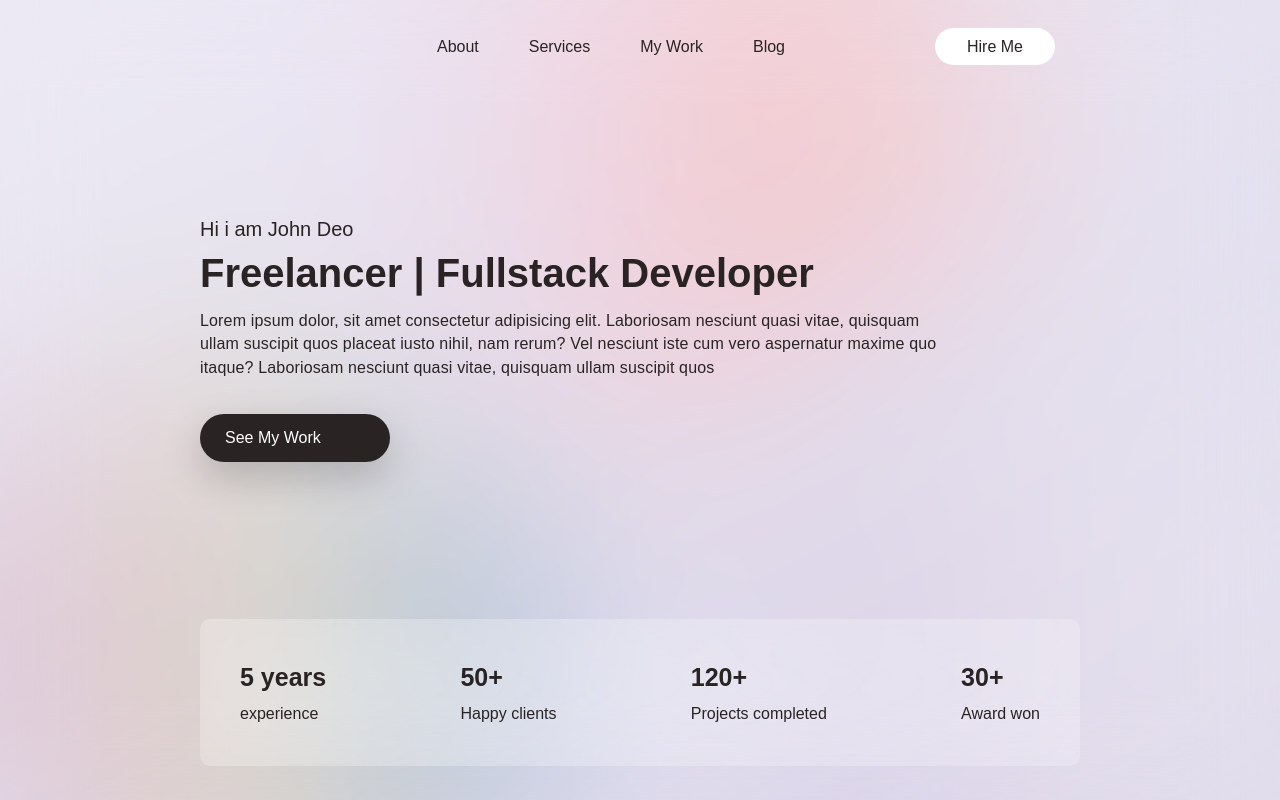
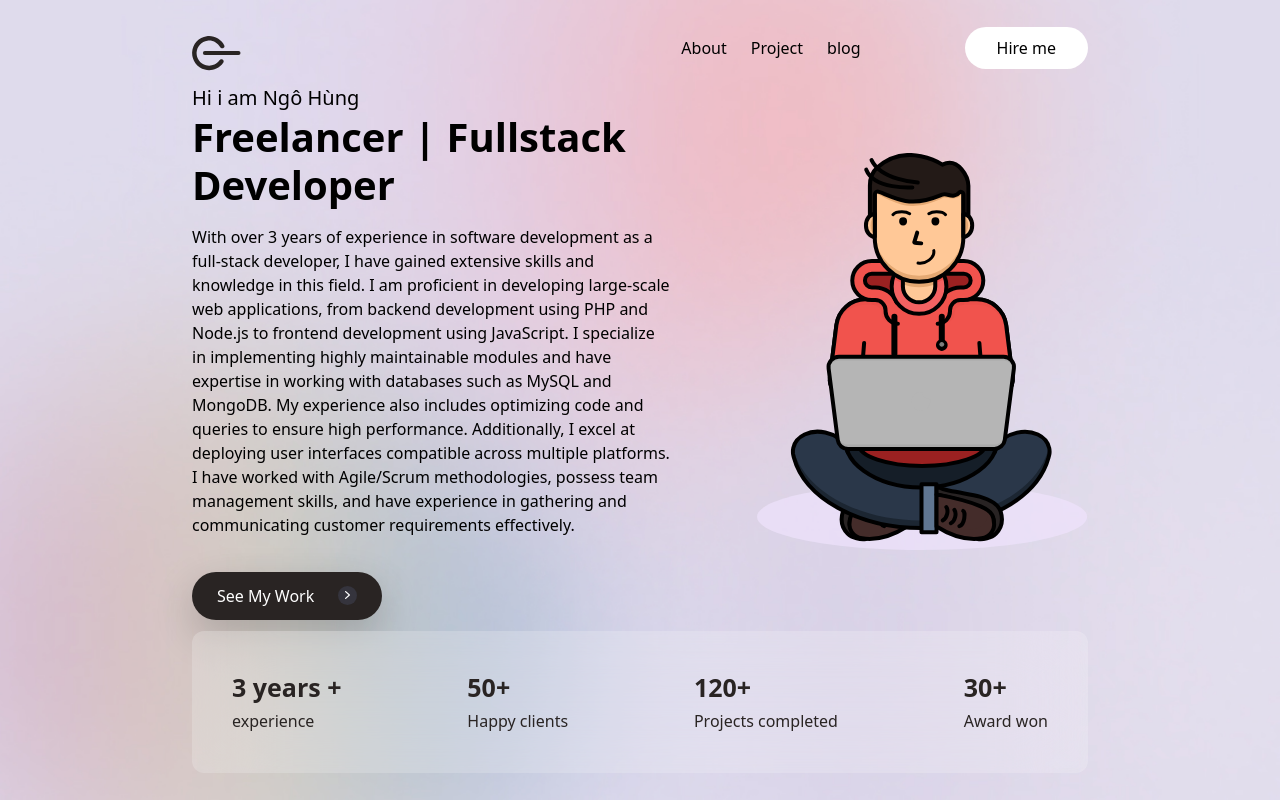
Before and after one commit to CornyHung/portfolio, a Next.js app: page / in a window 1280 px wide. Built offline with nearby package versions, Linux system fonts and the light colour scheme.

Commit message:
Update layout

```diff
--- /dev/null
+++ b/app/component/Header.tsx
@@ -0,0 +1,48 @@
+import Image from 'next/image';
+
+export const Header = () => {
+    return (
+        <header className="w-full pt-5 md:pt-9 px-5 md:px-48">
+            <div className="container m-auto">
+                <nav className="w-full flex justify-between">
+                    <div className="logo">
+                        <a href="#">
+                            <Image
+                                src="/images/logo.svg"
+                                width={49}
+                                height={35}
+                                alt="Logo"
+                            />
+                        </a>
+                    </div>
+                    <div className="toggle-bar">
+                        <span />
+                        <span />
+                        <span />
+                    </div>
+                    <div className="hidden md:block">
+                        <ul className="flex justify-between gap-6">
+                            <li>
+                                <a href="#">About</a>
+                            </li>
+                            <li>
+                                <a href="#">Project</a>
+                            </li>
+                            <li>
+                                <a href="#">blog</a>
+                            </li>
+                            <li className="ml-0 md:ml-20">
+                                <a
+                                    className="font-medium py-[10px] px-8 bg-white rounded-full"
+                                    href="#"
+                                >
+                                    Hire me
+                                </a>
+                            </li>
+                        </ul>
+                    </div>
+                </nav>
+            </div>
+        </header>
+    );
+};
--- a/app/globals.css
+++ b/app/globals.css
@@ -1,45 +1,106 @@
-@import "tailwindcss";
-
-@theme {
-  --font-sans: var(--font-geist-sans);
-  --font-mono: var(--font-geist-mono);
-}
-
-:root {
-  --background: #ffffff;
-  --foreground: #171717;
-}
-
-@media (prefers-color-scheme: dark) {
-  :root {
-    --background: #0a0a0a;
-    --foreground: #ededed;
-  }
-}
-
-body {
-  color: var(--foreground);
-  background: var(--background);
-  font-family: Arial, Helvetica, sans-serif;
-}
-
-* {
-  padding: 0;
-  margin: 0;
-  box-sizing: border-box;
-  font-family: "Manrope", sans-serif;
-}
-
-a {
-  text-decoration: none;
-}
-
+@import 'tailwindcss';
+@import url('https://fonts.googleapis.com/css2?family=Manrope:wght@200;300;400;500;700;800&display=swap');
 body {
     min-height: 100vh;
     background: url(../public/images/bg.jpg) no-repeat;
     background-size: cover;
 }
-.portfolio-main {
+
+/* Hamburger bar */
+.toggle-bar {
+    position: relative;
+    display: block;
+    width: 30px;
+    height: 30px;
+    padding-top: 5px;
+    cursor: pointer;
+}
+
+.toggle-bar span {
+    display: block;
+    width: 100%;
+    height: 3px;
+    background: #292423;
+    border-radius: 10px;
+    margin-bottom: 4px;
+}
+
+@media (min-width: 1200px) {
+    .toggle-bar {
+        display: none;
+    }
+}
+
+a.btn-main {
+    display: flex;
+    justify-content: space-between;
+    align-items: center;
+    padding: 13px 25px;
+    background: #292423;
+    width: 190px;
+    border-radius: 50px;
+    color: #fff;
+    font-size: 16px;
+    line-height: 22px;
+    font-weight: 500;
+    text-transform: capitalize;
+    margin-top: 35px;
+    box-shadow: 0 15px 40px rgba(0, 0, 0, 0.2);
+    transition: all 0.3s;
+}
+a.btn-main:hover {
+    background: #fff;
+    color: #292423;
+}
+a.btn-main span {
+    display: inline-block;
+    width: 19px;
+    height: 19px;
+    background: #35343d;
+    border-radius: 50px;
+    margin: 0 0 0 12px;
+    transition: all 0.3s;
+    text-align: center;
+}
+a.btn-main span img {
+    margin: 0 0 8px 0;
+    display: unset;
+}
+a.btn-main:hover span {
+    background: #ccc;
+}
+.col-right img {
+    max-width: unset;
+}
+.experience-section {
+    background: rgba(255, 255, 255, 0.2);
+    backdrop-filter: blur(42px);
+}
+.experience-inner .col h3 {
+    font-size: 25px;
+    color: #292423;
+    font-weight: 700;
+    margin-bottom: 5px;
+}
+.experience-inner .col p {
+    font-size: 16px;
+    color: #292423;
+    font-weight: 300;
+    margin-bottom: 0px;
+}
+
+@media (max-width: 768px) {
+    .experience-inner .col {
+        width: 100%;
+        padding: 40px 40px;
+        background: rgba(255, 255, 255, 0.2);
+        backdrop-filter: blur(42px);
+        border-radius: 10px;
+        margin-bottom: 25px;
+    }
+}
+
+/* .portfolio-main {
     min-height: 100vh;
     background: linear-gradient(
         153.28deg,
@@ -53,7 +114,6 @@ body {
     width: 100%;
     padding: 0 200px;
 }
-/* Navbar */
 header {
     padding-top: 35px;
 }
@@ -97,7 +157,6 @@ nav {
     color: #fff;
     opacity: 1;
 }
-/* main content */
 .main-content-wrapper {
     width: 100%;
     height: 70vh;
@@ -166,7 +225,6 @@ a.btn-main span img {
 a.btn-main:hover span {
     background: #ccc;
 }
-/* Experience  */
 .experience-section {
     width: 100%;
     padding: 40px 40px;
@@ -248,31 +306,6 @@ a.btn-main:hover span {
     }
 }
 
-/* Toggle bar */
-.toggle-bar {
-  position: relative;
-  display: block;
-  width: 30px;
-  height: 30px;
-  padding-top: 5px;
-  cursor: pointer;
-}
-
-.toggle-bar span {
-  display: block;
-  width: 100%;
-  height: 3px;
-  background: #292423;
-  border-radius: 10px;
-  margin-bottom: 4px;
-}
-
-@media (min-width: 1200px) {
-  .toggle-bar {
-    display: none;
-  }
-}
-
 @media (max-width: 1200px) {
     .navigation-bar {
         display: none;
@@ -312,4 +345,4 @@ a.btn-main:hover span {
     .navigation-bar {
         display: block !important;
     }
-}
+} */
--- a/app/page.tsx
+++ b/app/page.tsx
@@ -1,66 +1,81 @@
+import Image from 'next/image';
+import { Header } from './component/Header';
+
 export default function Home() {
     return (
-    <div class="portfolio-main">
-        <header>
-            <div class="container">
-                <nav>
-                    <div class="logo">
-                        {/* <a href="#"><img src="assets/images/logo.svg" alt="logo"></a> */}
-                    </div>
-                    <div class="toggle-bar">
-                        <span></span>
-                        <span></span>
-                        <span></span>
-                    </div>
-                    <div class="navigation-bar">
-                        <ul>
-                            <li><a href="#">About</a></li>
-                            <li><a href="#">services</a></li>
-                            <li><a href="#">my work</a></li>
-                            <li><a href="#">blog</a></li>
-                            <li class="hire-btn"><a href="#">Hire me</a></li>
-                        </ul>
-                    </div>
-                </nav>
-            </div>
-        </header>
-
-        <div class="main-content">
-            <div class="container">
-                <div class="main-content-wrapper">
-                    <div class="col-left">
-                        <span>Hi i am John Deo</span>
-                        <h1>Freelancer | Fullstack Developer</h1>
-                        <p>Lorem ipsum dolor, sit amet consectetur adipisicing elit. Laboriosam nesciunt quasi vitae,
-                            quisquam ullam suscipit quos placeat iusto nihil, nam rerum? Vel nesciunt iste cum vero
-                            aspernatur maxime quo itaque? Laboriosam nesciunt quasi vitae,
-                            quisquam ullam suscipit quos</p>
-                        <a href="#" class="btn-main">
+        <div className="w-full min-h-screen h-auto">
+            <Header />
+            <div className="portfolio-main">
+                <div className="main-content px-5 md:px-48">
+                    <div className="container">
+                        <div className="main-content-wrapper h-auto md:h-[70vh] flex flex-col-reverse gap-8 md:gap-0 md:flex-row w-full items-center">
+                            <div className="col-left">
+                                <span className="text-base md:text-xl font-medium leading-normal mb-[10px] ">
+                                    Hi i am Ngô Hùng
+                                </span>
+                                <h1 className="font-bold text-3xl md:text-[40px] mb-4">
+                                    Freelancer | Fullstack Developer
+                                </h1>
+                                <p className="w-full md:w-[85%]">
+                                    With over 3 years of experience in software
+                                    development as a full-stack developer, I
+                                    have gained extensive skills and knowledge
+                                    in this field. I am proficient in developing
+                                    large-scale web applications, from backend
+                                    development using PHP and Node.js to
+                                    frontend development using JavaScript. I
+                                    specialize in implementing highly
+                                    maintainable modules and have expertise in
+                                    working with databases such as MySQL and
+                                    MongoDB. My experience also includes
+                                    optimizing code and queries to ensure high
+                                    performance. Additionally, I excel at
+                                    deploying user interfaces compatible across
+                                    multiple platforms. I have worked with
+                                    Agile/Scrum methodologies, possess team
+                                    management skills, and have experience in
+                                    gathering and communicating customer
+                                    requirements effectively.
+                                </p>
+                                <a href="#" className="btn-main block mt-8">
                                     See my work
-                            {/* <span> <img src="assets/images/arrow-right.svg" alt="arrow"></span> */}
+                                    <span>
+                                        <Image
+                                            src="/images/arrow-right.svg"
+                                            width={5}
+                                            height={8}
+                                            alt="arrow right '>'"
+                                        />
+                                    </span>
                                 </a>
                             </div>
-                    <div class="col-right">
-                        {/* <img src="assets/images/john.svg" alt="Display image"> */}
+                            <div className="col-right w-full">
+                                <Image
+                                    src="/images/john.svg"
+                                    width={331}
+                                    height={397}
+                                    alt="col right"
+                                />
                             </div>
                         </div>
-                <div class="experience-section">
-                    <div class="experience-inner">
-                        <div class="col">
-                            <h3>5 years</h3>
-                            <p>experience</p>
+                        <div className="experience-section p-0 md:p-10 rounded-xl mt-12 md:mt-0">
+                            <div className="experience-inner flex flex-col md:flex-row justify-between items-center">
+                                <div className="col">
+                                    <h3 className="font-bold mb-[5px] text-2xl">3 years +</h3>
+                                    <p className="font-light">experience</p>
                                 </div>
-                        <div class="col">
-                            <h3>50+</h3>
-                            <p>Happy clients</p>
+                                <div className="col">
+                                    <h3 className="font-bold mb-[5px] text-2xl">50+</h3>
+                                    <p className="font-light">Happy clients</p>
                                 </div>
-                        <div class="col">
-                            <h3>120+</h3>
-                            <p>Projects completed</p>
+                                <div className="col">
+                                    <h3 className="font-bold mb-[5px] text-2xl">120+</h3>
+                                    <p className="font-light">Projects completed</p>
                                 </div>
-                        <div class="col">
-                            <h3>30+</h3>
-                            <p>Award won</p>
+                                <div className="col">
+                                    <h3 className="font-bold mb-[5px] text-2xl">30+</h3>
+                                    <p className="font-light">Award won</p>
+                                </div>
                             </div>
                         </div>
                     </div>
```
Also changed, not shown: 1 other file (tests, documents, lock files or other folders). Lines whose indentation alone changed are shown as unchanged.
